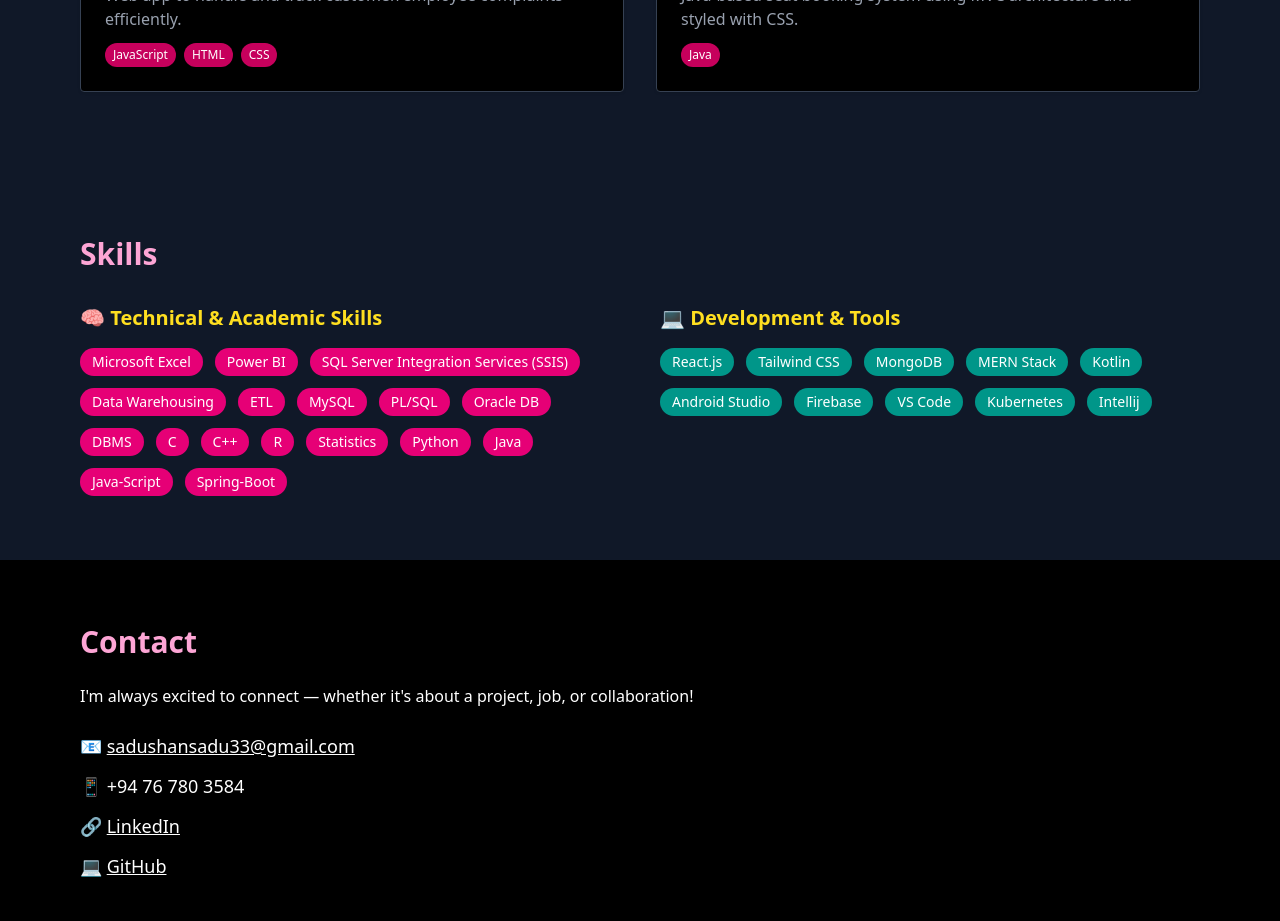
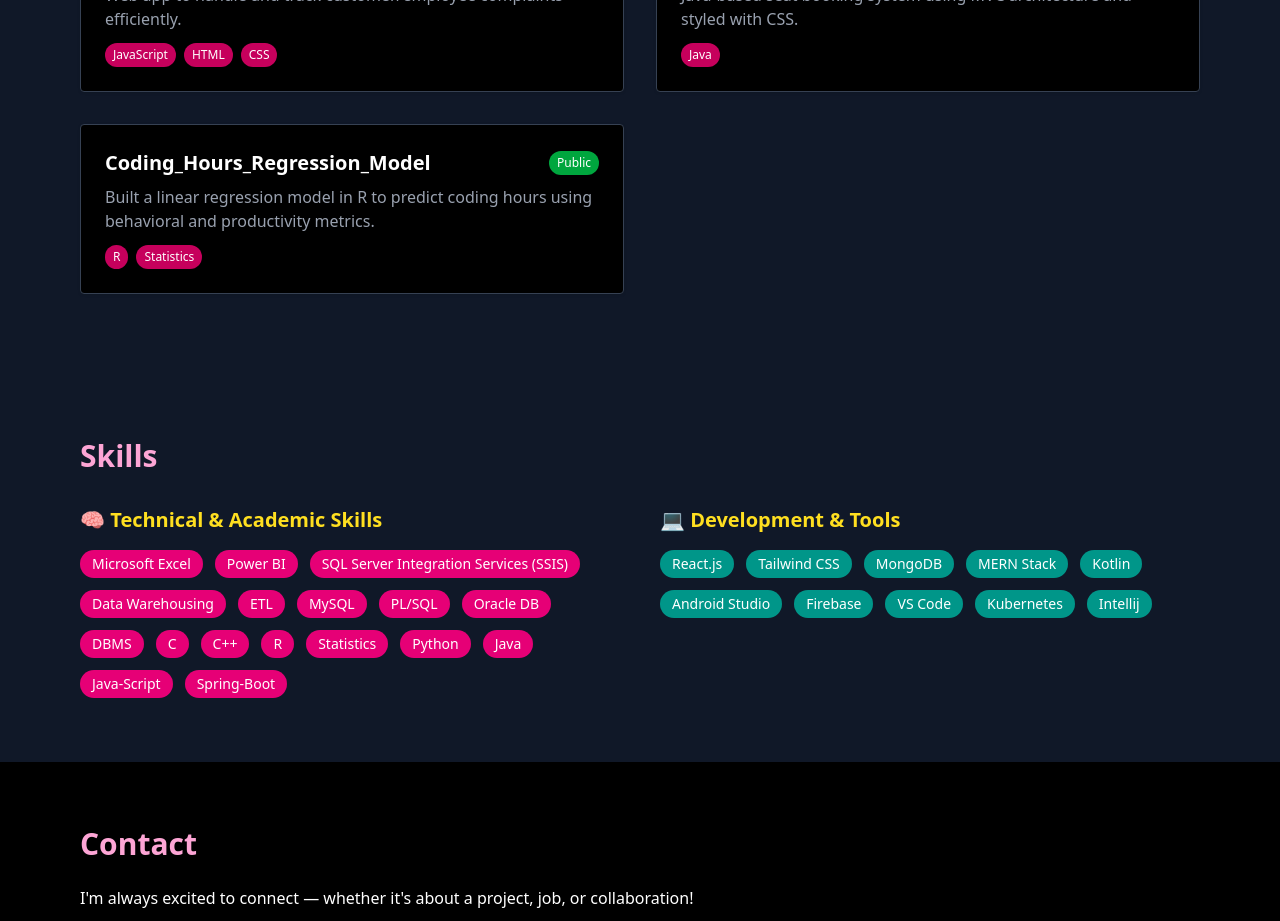
Before and after one commit to sadushan3/Protofolio, a React (Vite) app: page / in a window 1280 px wide. Shown: the part 2940-3861 px from the top of the page. Built offline with nearby package versions, Linux system fonts and the light colour scheme.

Commit message:
Changed cv and ui

```diff
--- a/src/pages/Portofolio.jsx
+++ b/src/pages/Portofolio.jsx
@@ -65,6 +65,14 @@ export default function Portfolio() {
       type: "Public",
       link: "https://github.com/sadushan3/bus-ticket",
     },
+
+    {
+  title: "Coding_Hours_Regression_Model",
+  desc: "Built a linear regression model in R to predict coding hours using behavioral and productivity metrics.",
+  tech: ["R", "Statistics"],
+  type: "Public",
+  link: "https://github.com/sadushan3/Linear_model_evaluation_using_statistics.git",
+},
   ];
 
   return (
@@ -112,7 +120,7 @@ export default function Portfolio() {
           </p>
           <div className="flex gap-4 items-center">
             <a
-              href="/SELVAKUMAR Sadurshan.pdf"
+              href="/Selvakumarr Sadurshan CV.pdf"
               download
               className="bg-pink-600 hover:bg-pink-500 px-5 py-2 rounded-full font-medium text-white transition"
             >
```
Also changed, not shown: 1 other file (tests, documents, lock files or other folders).
